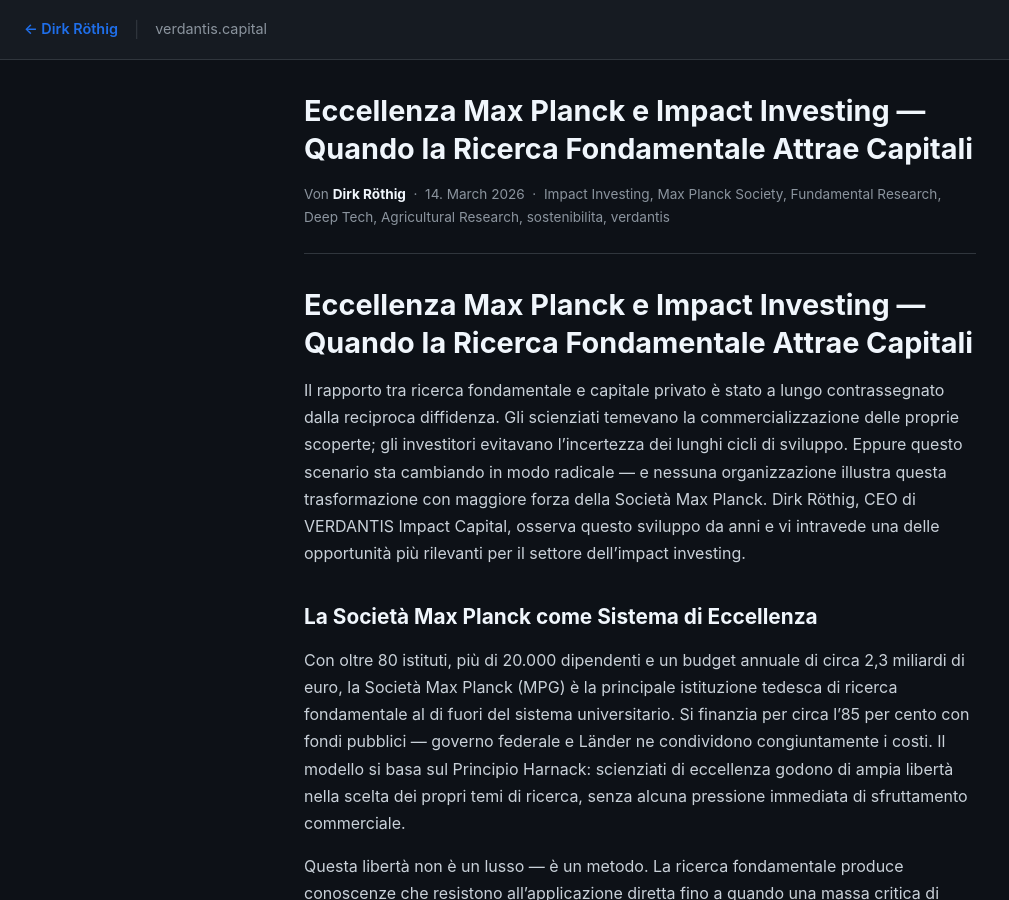
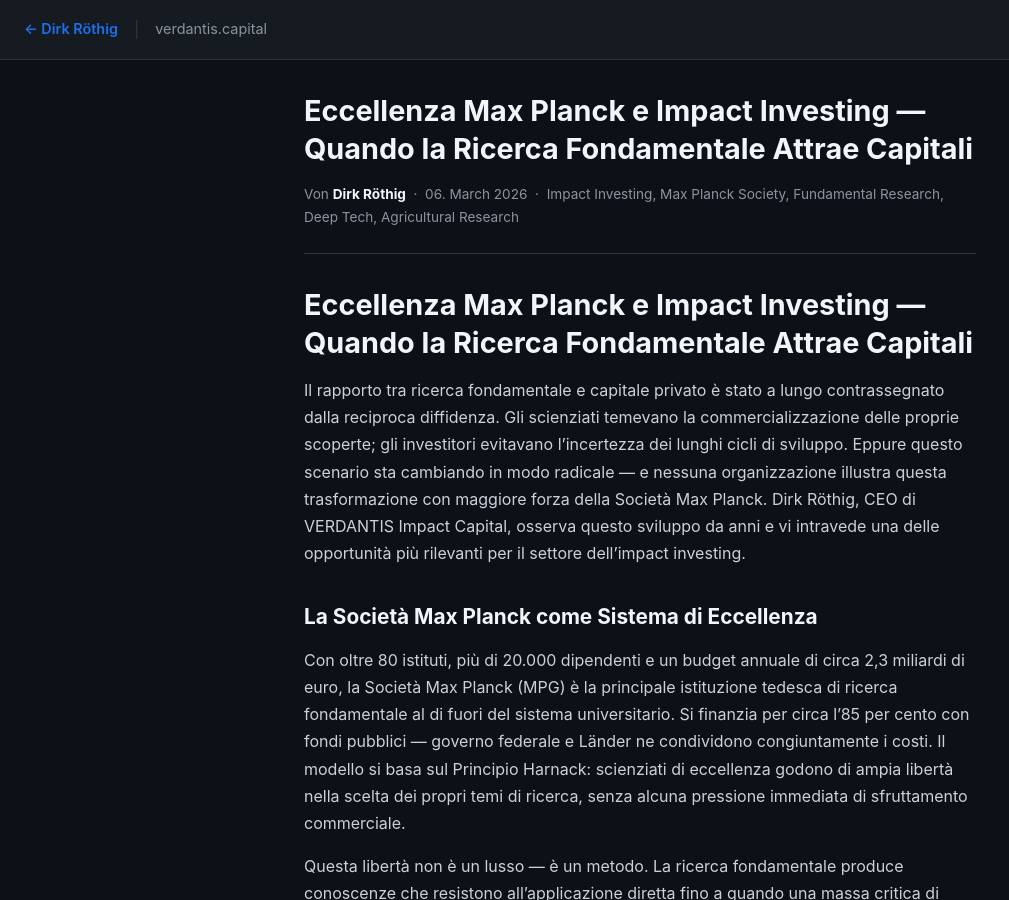
Before and after one commit to GaudianVivere/GaudianVivere.github.io, a Jekyll site: the page built from _posts/2026-03-14-artikel-41-it.md, in a window 1280 px wide and 900 px high. Shown: the whole window, without its empty margins (0-1009 px from the left). Built offline with Jekyll 4.4.1, drawn with Linux system fonts in a browser that asks for light colours; some of the changed text lies outside the part shown.

Commit message:
Update 2026-03-14-artikel-41-it.md

```diff
--- a/_posts/2026-03-14-artikel-41-it.md
+++ b/_posts/2026-03-14-artikel-41-it.md
@@ -1,13 +1,10 @@
 ---
-layout: post
-title: "Eccellenza Max Planck e Impact Investing — Quando la Ricerca Fondamentale Attrae Capitali"
-date: 2026-03-14
-categories: [sostenibilita]
-tags: ["Impact Investing", "Max Planck Society", "Fundamental Research", "Deep Tech", "Agricultural Research", "sostenibilita", "verdantis"]
-author: "Dirk Roethig, CEO, VERDANTIS Impact Capital"
-lang: it
-published: true
-description: "Come le scoperte della Società Max Planck costituiscono le basi per gli investimenti di impatto in deep tech e ricerca agricola — e perché Dirk Röthig e VERDANTIS Impact Capital percorrono questa strada con determinazione."
+title: Eccellenza Max Planck e Impact Investing — Quando la Ricerca Fondamentale Attrae Capitali
+description: Come le scoperte della Società Max Planck costituiscono le basi per gli investimenti di impatto in deep tech e ricerca agricola — e perché Dirk Röthig e VERDANTIS Impact Capital percorrono questa strada con determinazione.
+tags: [Impact Investing, Max Planck Society, Fundamental Research, Deep Tech, Agricultural Research]
+series: Impact Investing
+author: Dirk Röthig
+date: 2026-03-06
 ---
 
 # Eccellenza Max Planck e Impact Investing — Quando la Ricerca Fondamentale Attrae Capitali
```
